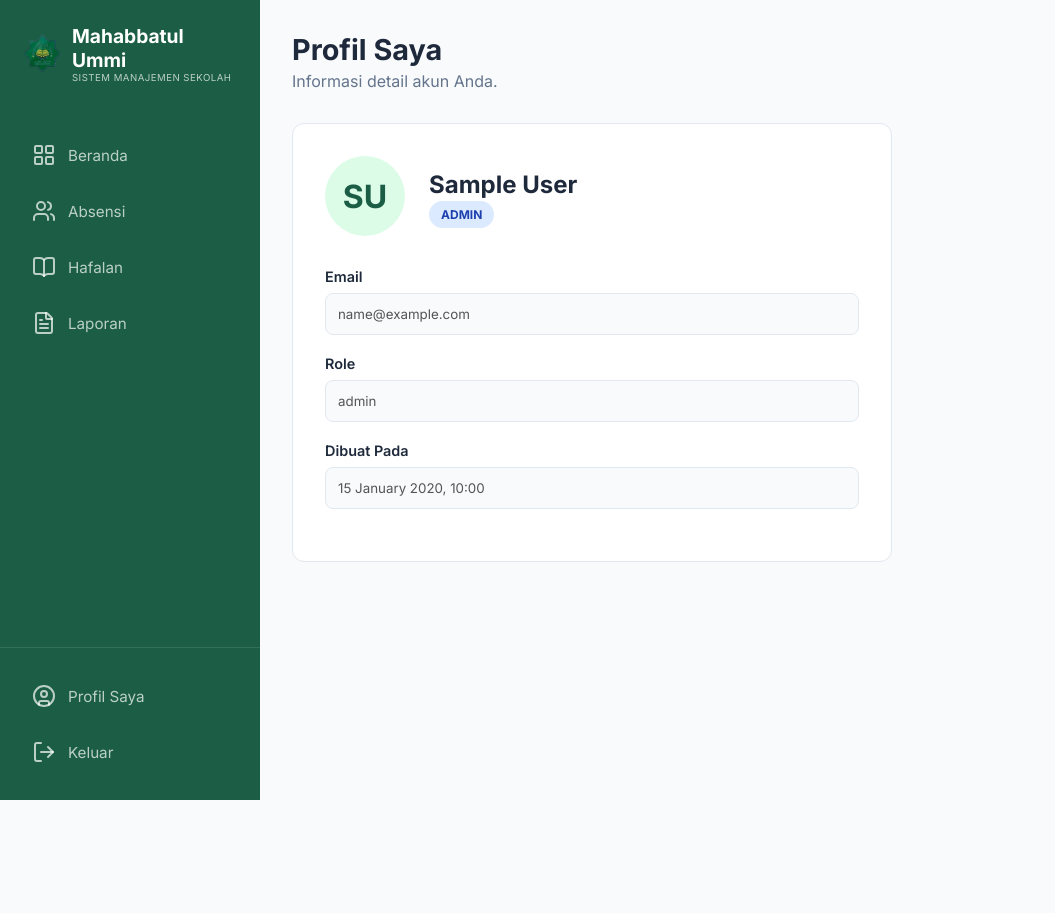
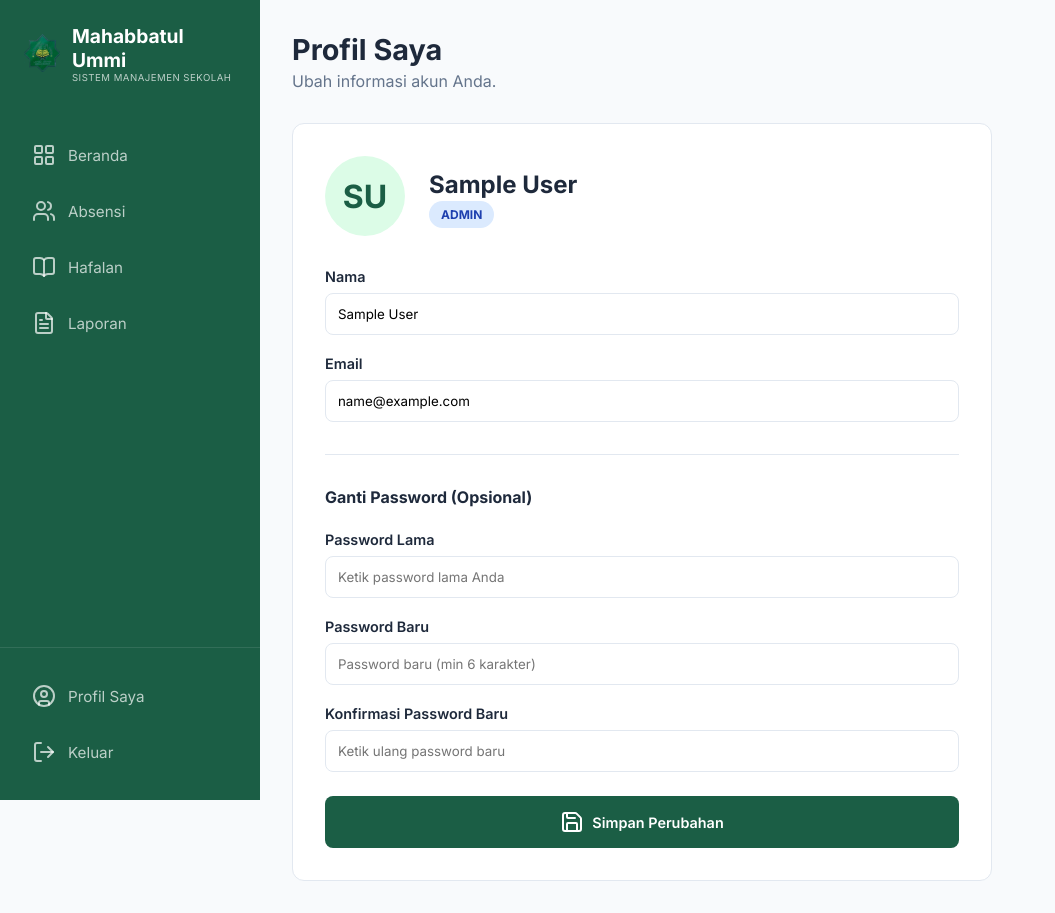
Before and after one commit to l1payy/web-mahabbatul, a PHP site: page /profil.php in a window 1280 px wide. Shown: the whole page, without its empty margins (0-1055 px from the left). Before the commit the page ends 800 px from the top, so only its background shows below. Run offline with PHP 8.4, Linux system fonts and the light colour scheme; the visitor is signed in with stand-in values (Sample User, id 1); tables that the repository leaves empty or names only in its code hold one stand-in row (values such as "Sample post").

Commit message:
revisi profil

```diff
--- a/profil.php
+++ b/profil.php
@@ -5,9 +5,62 @@ require_once 'config/db.php';
 $page_title = 'Profil Pengguna';
 $current_page = 'profil.php';
 
+$success = '';
+$error = '';
+
 $stmt = $pdo->prepare("SELECT * FROM users WHERE id = ?");
 $stmt->execute([$_SESSION['user_id']]);
 $user = $stmt->fetch();
+
+if ($_SERVER['REQUEST_METHOD'] === 'POST') {
+    $nama = $_POST['nama'] ?? '';
+    $email = $_POST['email'] ?? '';
+    $password_lama = $_POST['password_lama'] ?? '';
+    $password_baru = $_POST['password_baru'] ?? '';
+    $konfirmasi_password = $_POST['konfirmasi_password'] ?? '';
+
+    // Validasi nama dan email
+    if (!$nama || !$email) {
+        $error = 'Nama dan email wajib diisi!';
+    } else {
+        // Cek apakah email sudah dipakai oleh user lain
+        $stmtCheckEmail = $pdo->prepare("SELECT id FROM users WHERE email = ? AND id != ?");
+        $stmtCheckEmail->execute([$email, $_SESSION['user_id']]);
+        if ($stmtCheckEmail->fetch()) {
+            $error = 'Email sudah dipakai oleh akun lain!';
+        } else {
+            // Update nama dan email
+            $stmtUpdate = $pdo->prepare("UPDATE users SET nama = ?, email = ? WHERE id = ?");
+            $stmtUpdate->execute([$nama, $email, $_SESSION['user_id']]);
+
+            // Update session nama
+            $_SESSION['nama'] = $nama;
+
+            // Jika ingin ganti password
+            if ($password_lama || $password_baru || $konfirmasi_password) {
+                if (!password_verify($password_lama, $user['password'])) {
+                    $error = 'Password lama salah!';
+                } elseif ($password_baru !== $konfirmasi_password) {
+                    $error = 'Konfirmasi password tidak sesuai!';
+                } elseif (strlen($password_baru) < 6) {
+                    $error = 'Password baru minimal 6 karakter!';
+                } else {
+                    $hashedPassword = password_hash($password_baru, PASSWORD_DEFAULT);
+                    $stmtUpdatePassword = $pdo->prepare("UPDATE users SET password = ? WHERE id = ?");
+                    $stmtUpdatePassword->execute([$hashedPassword, $_SESSION['user_id']]);
+                    $success = 'Profil dan password berhasil diperbarui!';
+                }
+            } else {
+                $success = 'Profil berhasil diperbarui!';
+            }
+
+            // Refresh data user
+            $stmt = $pdo->prepare("SELECT * FROM users WHERE id = ?");
+            $stmt->execute([$_SESSION['user_id']]);
+            $user = $stmt->fetch();
+        }
+    }
+}
 
 require_once 'includes/header.php';
 require_once 'includes/sidebar.php';
@@ -16,11 +69,23 @@ require_once 'includes/sidebar.php';
 <header class="page-header">
     <div class="header-title">
         <h2>Profil Saya</h2>
-        <p>Informasi detail akun Anda.</p>
+        <p>Ubah informasi akun Anda.</p>
     </div>
 </header>
 
-<div class="data-card" style="max-width: 600px; padding: 32px;">
+<?php if ($success): ?>
+    <div style="background: var(--success-bg); color: var(--success-text); padding: 12px 24px; border-radius: 8px; margin-bottom: 24px; font-weight: 600;">
+        <?php echo $success; ?>
+    </div>
+<?php endif; ?>
+
+<?php if ($error): ?>
+    <div style="background: var(--error-bg); color: var(--error-text); padding: 12px 24px; border-radius: 8px; margin-bottom: 24px; font-weight: 600;">
+        <?php echo $error; ?>
+    </div>
+<?php endif; ?>
+
+<div class="data-card" style="max-width: 700px; padding: 32px;">
     <div style="display: flex; align-items: center; gap: 24px; margin-bottom: 32px;">
         <div class="avatar" style="width: 80px; height: 80px; font-size: 2rem;">
             <?php
@@ -34,20 +99,41 @@ require_once 'includes/sidebar.php';
         </div>
     </div>
 
+    <form action="" method="POST">
         <div class="form-group">
-        <label>Email</label>
-        <input type="text" value="<?php echo htmlspecialchars($user['email']); ?>" disabled style="background: var(--bg-color);">
+            <label for="nama">Nama</label>
+            <input type="text" id="nama" name="nama" value="<?php echo htmlspecialchars($user['nama']); ?>" required>
         </div>
 
         <div class="form-group">
-        <label>Role</label>
-        <input type="text" value="<?php echo htmlspecialchars($user['role']); ?>" disabled style="background: var(--bg-color);">
+            <label for="email">Email</label>
+            <input type="email" id="email" name="email" value="<?php echo htmlspecialchars($user['email']); ?>" required>
+        </div>
+
+        <hr style="border: 0; border-top: 1px solid var(--border-color); margin: 32px 0;">
+
+        <h4 style="margin-bottom: 24px;">Ganti Password (Opsional)</h4>
+
+        <div class="form-group">
+            <label for="password_lama">Password Lama</label>
+            <input type="password" id="password_lama" name="password_lama" placeholder="Ketik password lama Anda">
         </div>
 
         <div class="form-group">
-        <label>Dibuat Pada</label>
-        <input type="text" value="<?php echo date('d F Y, H:i', strtotime($user['created_at'])); ?>" disabled style="background: var(--bg-color);">
+            <label for="password_baru">Password Baru</label>
+            <input type="password" id="password_baru" name="password_baru" placeholder="Password baru (min 6 karakter)">
         </div>
+
+        <div class="form-group">
+            <label for="konfirmasi_password">Konfirmasi Password Baru</label>
+            <input type="password" id="konfirmasi_password" name="konfirmasi_password" placeholder="Ketik ulang password baru">
+        </div>
+
+        <button type="submit" class="btn btn-primary btn-block" style="margin-top: 24px;">
+            <i data-lucide="save"></i>
+            <span>Simpan Perubahan</span>
+        </button>
+    </form>
 </div>
 
 <?php
```
Lines whose indentation alone changed are shown as unchanged.
